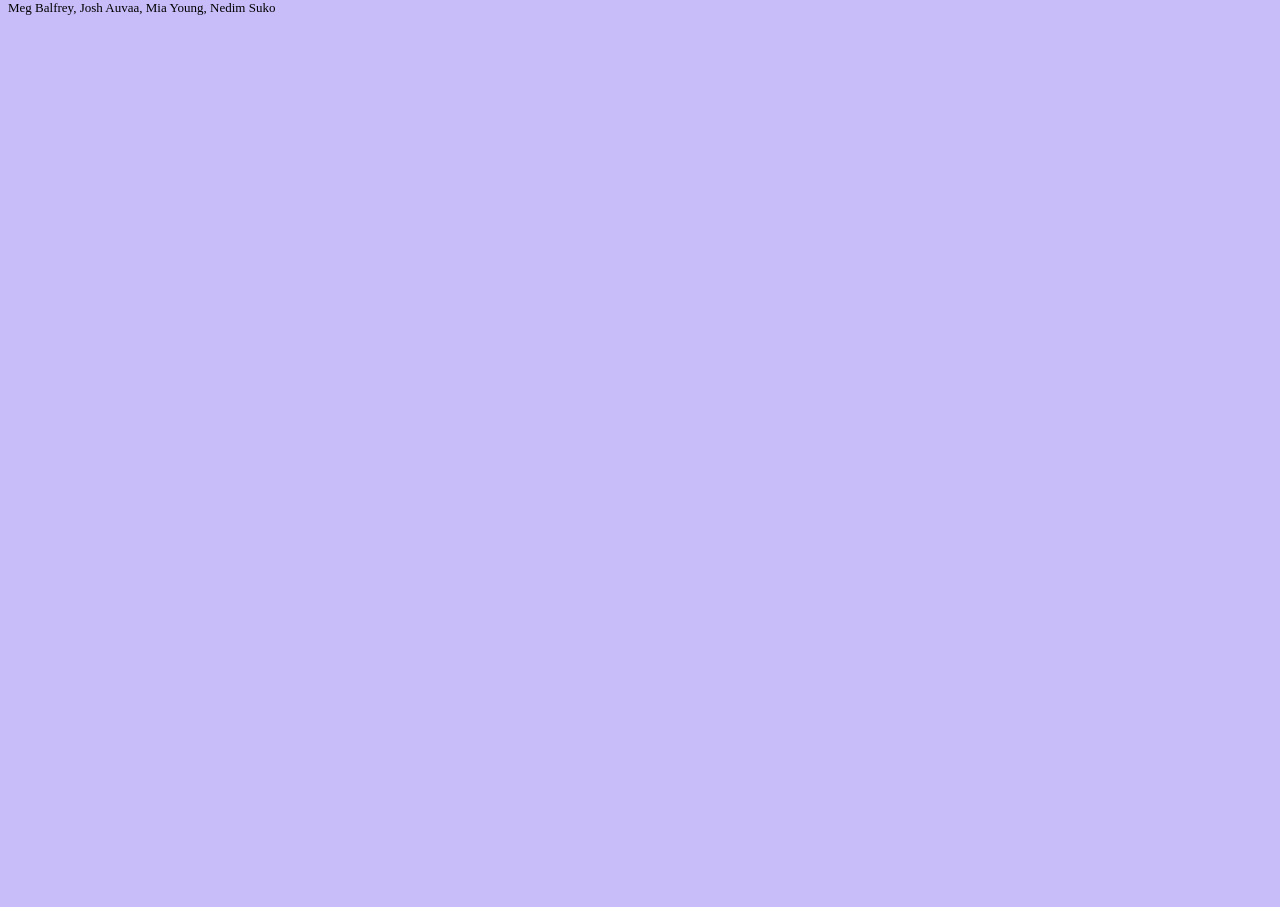
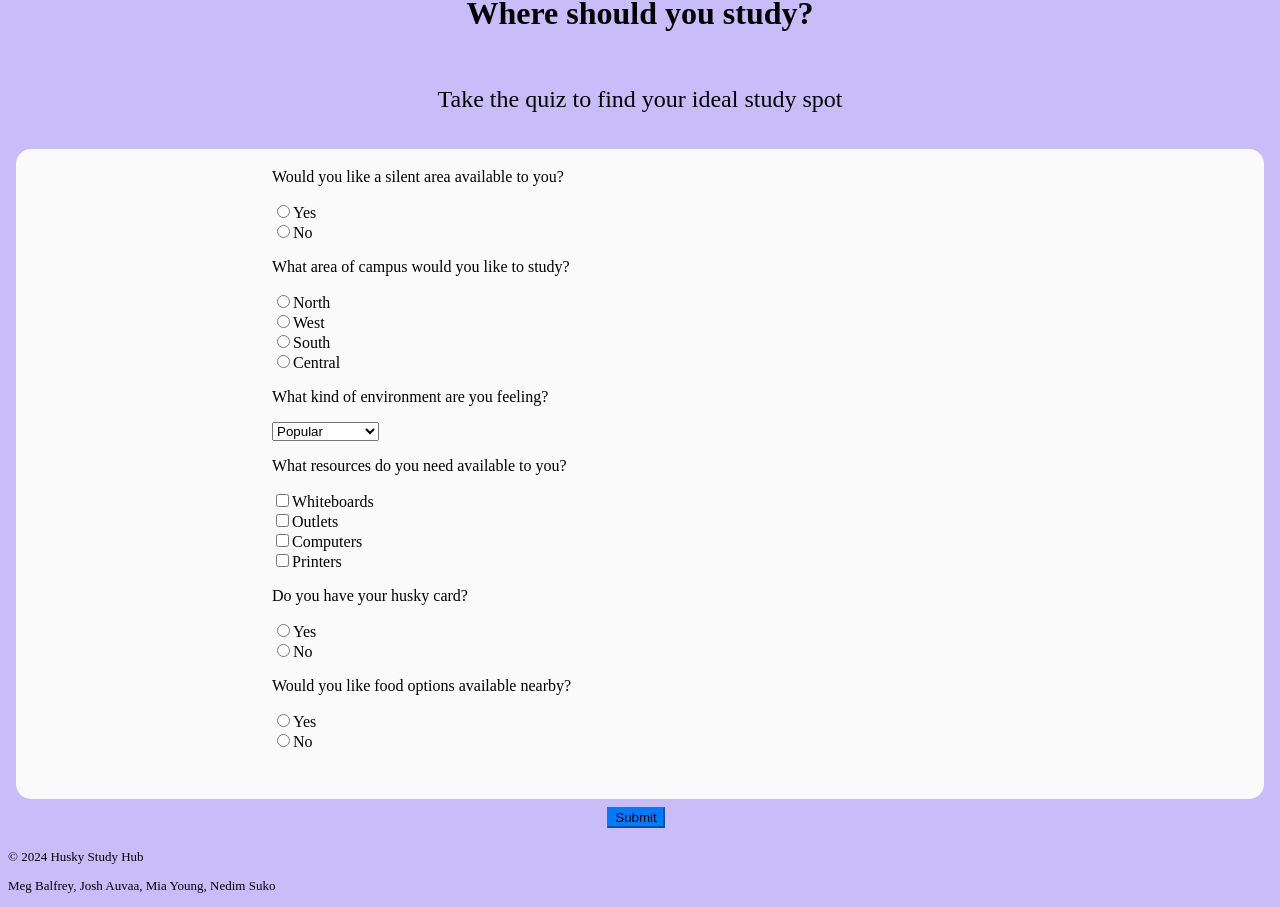
Before and after one commit to info340b-sp24/project-group3, a React (Create React App) app: page / in a window 1280 px wide. Shown: the part 1128-2035 px from the top of the page. Before the commit the page ends 1157 px from the top, so only its background shows below. Built offline with nearby package versions, Linux system fonts and the light colour scheme.

Commit message:
Add quiz component

```diff
--- a/src/components/App.js
+++ b/src/components/App.js
@@ -1,5 +1,6 @@
 import React from 'react';
 import ReactDom from 'react-dom/client';
+import { Quiz } from './quiz';
 // import '.src/style.css'
 // import 'bootstrap/dist/css/bootstrap.css'
 
@@ -79,6 +80,8 @@ function Card(props) {
           </div>
         </div>
 
+        <Quiz></Quiz>
+
         <footer>
           <p>&copy; 2024 Husky Study Hub</p>
           <p>Meg Balfrey, Josh Auvaa, Mia Young, Nedim Suko</p>
--- a/src/components/quiz.js
+++ b/src/components/quiz.js
@@ -0,0 +1,75 @@
+import { render } from '@testing-library/react';
+import React from 'react';
+
+function Question(props) {
+    const renderOptions = () => {
+        if (props.optionsType === "radio") {
+            return props.options.map((option, index) => (
+                <div key={index}>
+                    <input type="radio" id={`${props.name}-${index}`} name={props.name} />
+                    <label htmlFor={`${props.name}-${index}`}>{option}</label>
+                </div>
+            ));
+        } else if (props.optionsType === "checkbox") {
+            return props.options.map((option, index) => (
+                <div key={index}>
+                    <input type="checkbox" id={`${props.name}-${index}`} name={props.name} />
+                    <label htmlFor={`${props.name}-${index}`}>{option}</label>
+                </div>
+            ));
+        } else if (props.optionsType === "select") {
+            return (
+                <select name={props.name}>
+                    {props.options.map((option, index) => (
+                        <option key={index} value={option.toLowerCase().replace(/\s+/g, '-')}>{option}</option>
+                    ))}
+                </select>
+            );
+        }
+    };
+
+    return (
+        <div className="question">
+            <p>{props.question}</p>
+            <div>
+                {renderOptions()}
+            </div>
+        </div>
+    )
+}
+
+export function Quiz() {
+    const questions = [
+        { question: "Would you like a silent area available to you?", options: ["Yes", "No"], optionsType: "radio", name: "noise" },
+        { question: "What area of campus would you like to study?", options: ["North", "West", "South", "Central"], optionsType: "radio", name: "area" },
+        { question: "What kind of environment are you feeling?", options: ["Popular", "Lesser Known", "Modern", "Gothic"], optionsType: "select", name: "environment" },
+        { question: "What resources do you need available to you?", options: ["Whiteboards", "Outlets", "Computers", "Printers"], optionsType: "checkbox", name: "resources" },
+        { question: "Do you have your husky card?", options: ["Yes", "No"], optionsType: "radio", name: "card" },
+        { question: "Would you like food options available nearby?", options: ["Yes", "No"], optionsType: "radio", name: "food" },
+    ];
+
+    return (
+        <main className="quiz-body">
+            <h1>Where should you study?</h1>
+            <h2>Take the quiz to find your ideal study spot</h2>
+
+            <form>
+                <div className="quiz-container">
+                    {questions.map((q, index) => (
+                        <Question
+                            key={index}
+                            question={q.question}
+                            options={q.options}
+                            optionsType={q.optionsType}
+                            name={q.name}
+                        />
+                    ))}
+                </div>
+
+                <div className="submit">
+                    <button type="submit" className="btn btn-primary">Submit</button>
+                </div>
+            </form>
+        </main>
+    );
+}
```
Also changed, not shown: src/components/quizresults.js (+8 -0 lines).
